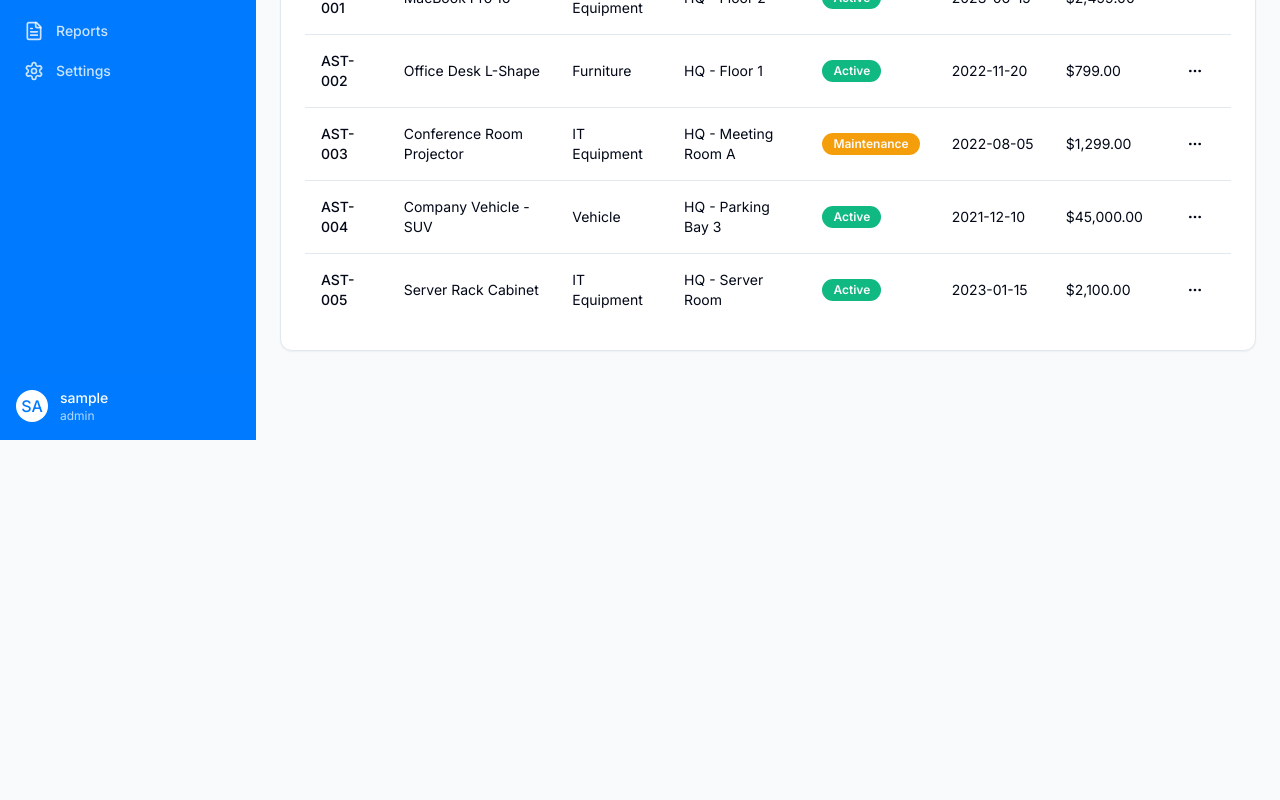
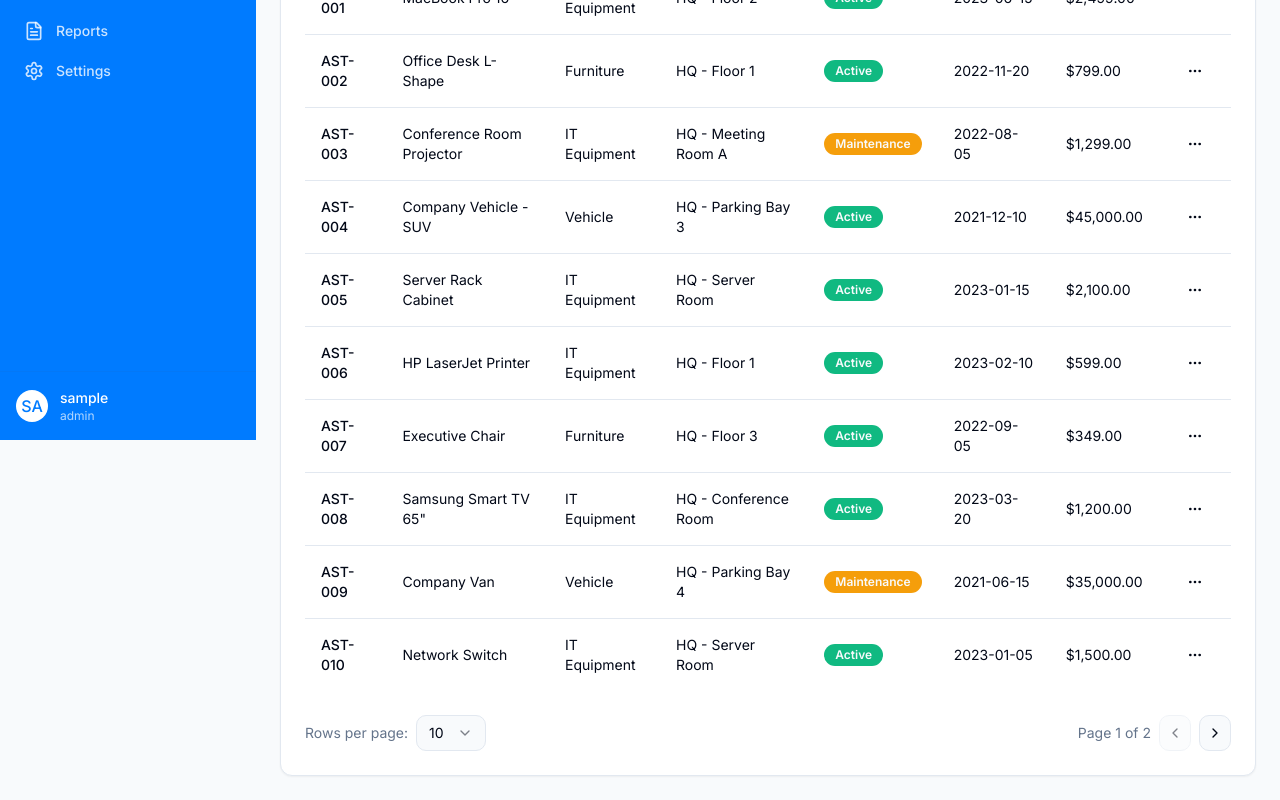
Before and after one commit to Easetrack/assetology-explorer-17, a React (Vite) app: page /asset-register in a window 1280 px wide. Shown: the part 360-1160 px from the top of the page. Before the commit the page ends 800 px from the top, so only its background shows below. Built offline with nearby package versions, Linux system fonts and the light colour scheme; sample sign-in values are in the browser's storage.

Commit message:
Implement rows per page selection
Adds functionality to select the number of rows displayed per page in the Asset Register.

```diff
--- a/src/pages/AssetRegister.tsx
+++ b/src/pages/AssetRegister.tsx
@@ -31,11 +31,27 @@ import {
   DialogTrigger,
 } from '@/components/ui/dialog';
 import { Badge } from '@/components/ui/badge';
-import { Plus, Download, Filter, Search, MoreHorizontal } from 'lucide-react';
+import {
+  Plus,
+  Download,
+  Filter,
+  Search,
+  MoreHorizontal,
+  ChevronLeft,
+  ChevronRight
+} from 'lucide-react';
 import { ScrollArea } from '@/components/ui/scroll-area';
+import {
+  DropdownMenu,
+  DropdownMenuContent,
+  DropdownMenuItem,
+  DropdownMenuTrigger,
+} from '@/components/ui/dropdown-menu';
 
 const AssetRegister = () => {
   const [sidebarOpen, setSidebarOpen] = useState(true);
+  const [pageSize, setPageSize] = useState(10);
+  const [currentPage, setCurrentPage] = useState(1);
 
   // Close sidebar on mobile automatically
   useEffect(() => {
@@ -106,8 +122,94 @@ const AssetRegister = () => {
       status: 'Active',
       purchaseDate: '2023-01-15',
       value: '$2,100.00'
+    },
+    // Adding more sample data to demonstrate pagination
+    {
+      id: 'AST-006',
+      name: 'HP LaserJet Printer',
+      category: 'IT Equipment',
+      location: 'HQ - Floor 1',
+      status: 'Active',
+      purchaseDate: '2023-02-10',
+      value: '$599.00'
+    },
+    {
+      id: 'AST-007',
+      name: 'Executive Chair',
+      category: 'Furniture',
+      location: 'HQ - Floor 3',
+      status: 'Active',
+      purchaseDate: '2022-09-05',
+      value: '$349.00'
+    },
+    {
+      id: 'AST-008',
+      name: 'Samsung Smart TV 65"',
+      category: 'IT Equipment',
+      location: 'HQ - Conference Room',
+      status: 'Active',
+      purchaseDate: '2023-03-20',
+      value: '$1,200.00'
+    },
+    {
+      id: 'AST-009',
+      name: 'Company Van',
+      category: 'Vehicle',
+      location: 'HQ - Parking Bay 4',
+      status: 'Maintenance',
+      purchaseDate: '2021-06-15',
+      value: '$35,000.00'
+    },
+    {
+      id: 'AST-010',
+      name: 'Network Switch',
+      category: 'IT Equipment',
+      location: 'HQ - Server Room',
+      status: 'Active',
+      purchaseDate: '2023-01-05',
+      value: '$1,500.00'
+    },
+    {
+      id: 'AST-011',
+      name: 'Filing Cabinet',
+      category: 'Furniture',
+      location: 'HQ - Floor 2',
+      status: 'Active',
+      purchaseDate: '2022-10-12',
+      value: '$250.00'
+    },
+    {
+      id: 'AST-012',
+      name: 'iPad Pro',
+      category: 'IT Equipment',
+      location: 'HQ - Floor 3',
+      status: 'In Transit',
+      purchaseDate: '2023-04-10',
+      value: '$1,099.00'
     }
   ];
+
+  // Calculate total pages
+  const totalPages = Math.ceil(assetData.length / pageSize);
+
+  // Get current assets for the page
+  const getCurrentPageData = () => {
+    const startIndex = (currentPage - 1) * pageSize;
+    return assetData.slice(startIndex, startIndex + pageSize);
+  };
+
+  // Handle page changes
+  const handlePageChange = (newPage) => {
+    if (newPage >= 1 && newPage <= totalPages) {
+      setCurrentPage(newPage);
+    }
+  };
+
+  // Handle page size change
+  const handlePageSizeChange = (value) => {
+    setPageSize(Number(value));
+    setCurrentPage(1); // Reset to first page when changing page size
+  };
 
   const getStatusBadge = (status: string) => {
     switch (status) {
@@ -262,7 +364,7 @@ const AssetRegister = () => {
                     </TableHeader>
 
                     <TableBody>
-                      {assetData.map((asset) => (
+                      {getCurrentPageData().map((asset) => (
                         <TableRow key={asset.id}>
                           <TableCell className="font-medium">{asset.id}</TableCell>
                           <TableCell>{asset.name}</TableCell>
@@ -272,9 +374,18 @@ const AssetRegister = () => {
                           <TableCell>{asset.purchaseDate}</TableCell>
                           <TableCell>{asset.value}</TableCell>
                           <TableCell>
-                            <Button variant="ghost" size="icon">
-                              <MoreHorizontal className="h-4 w-4" />
-                            </Button>
+                            <DropdownMenu>
+                              <DropdownMenuTrigger asChild>
+                                <Button variant="ghost" size="icon">
+                                  <MoreHorizontal className="h-4 w-4" />
+                                </Button>
+                              </DropdownMenuTrigger>
+                              <DropdownMenuContent align="end">
+                                <DropdownMenuItem>View Details</DropdownMenuItem>
+                                <DropdownMenuItem>Edit</DropdownMenuItem>
+                                <DropdownMenuItem>Delete</DropdownMenuItem>
+                              </DropdownMenuContent>
+                            </DropdownMenu>
                           </TableCell>
                         </TableRow>
                       ))}
@@ -282,6 +393,50 @@ const AssetRegister = () => {
                   </Table>
                 </div>
               </ScrollArea>
+
+              {/* Pagination Controls */}
+              <div className="flex items-center justify-between mt-6">
+                <div className="flex items-center gap-2">
+                  <p className="text-sm text-muted-foreground">Rows per page:</p>
+                  <Select value={pageSize.toString()} onValueChange={handlePageSizeChange}>
+                    <SelectTrigger className="h-8 w-[70px]">
+                      <SelectValue placeholder={pageSize.toString()} />
+                    </SelectTrigger>
+                    <SelectContent>
+                      <SelectItem value="10">10</SelectItem>
+                      <SelectItem value="25">25</SelectItem>
+                      <SelectItem value="50">50</SelectItem>
+                      <SelectItem value="100">100</SelectItem>
+                    </SelectContent>
+                  </Select>
+                </div>
+
+                <div className="flex items-center gap-2">
+                  <p className="text-sm text-muted-foreground">
+                    Page {currentPage} of {totalPages}
+                  </p>
+                  <div className="flex items-center">
+                    <Button
+                      variant="outline"
+                      size="icon"
+                      className="h-8 w-8"
+                      onClick={() => handlePageChange(currentPage - 1)}
+                      disabled={currentPage === 1}
+                    >
+                      <ChevronLeft className="h-4 w-4" />
+                    </Button>
+                    <Button
+                      variant="outline"
+                      size="icon"
+                      className="h-8 w-8 ml-2"
+                      onClick={() => handlePageChange(currentPage + 1)}
+                      disabled={currentPage === totalPages}
+                    >
+                      <ChevronRight className="h-4 w-4" />
+                    </Button>
+                  </div>
+                </div>
+              </div>
             </CardContent>
           </Card>
         </main>
```
